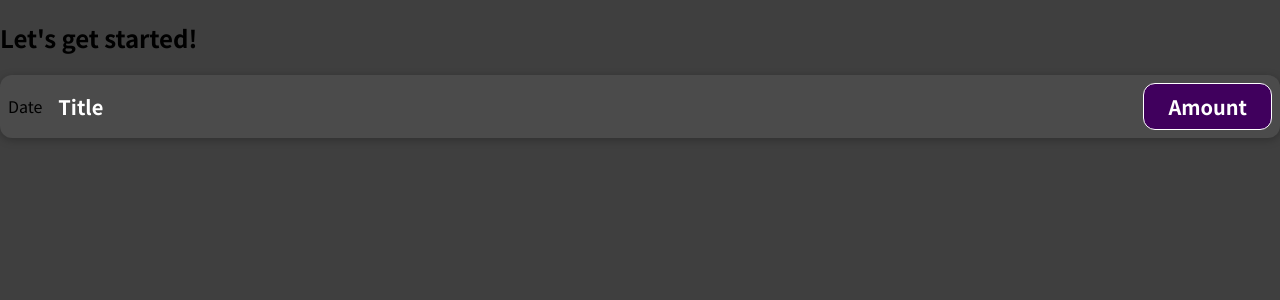
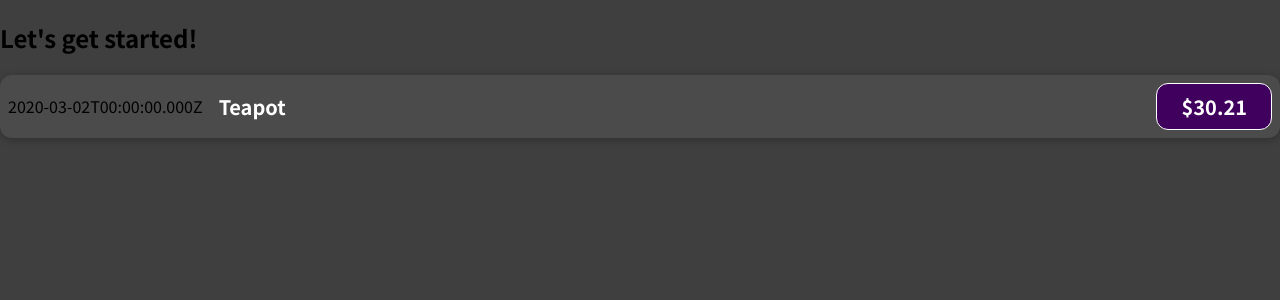
Before and after one commit to alexwhoosh/expenses-app, a JavaScript app: page / in a window 1280 px wide. Shown: the top 300 px of the page. Built offline with nearby package versions, Linux system fonts and the light colour scheme.

Commit message:
feat | create expensesItem component

```diff
--- a/src/components/ExpenseItem.js
+++ b/src/components/ExpenseItem.js
@@ -1,12 +1,16 @@
 import "./ExpenseItem.css";
 
 function ExpenseItem() {
+    const expenseDate = new Date(2020, 2, 2);
+    const expenseTitle = "Teapot";
+    const expenseAmount = 30.21;
+
     return (
         <div className="expense-item">
-            <div>Date</div>
+            <div>{expenseDate.toISOString()}</div>
             <div className="expense-item__description">
-                <h2>Title</h2>
-                <div className="expense-item__price">Amount</div>
+                <h2>{expenseTitle}</h2>
+                <div className="expense-item__price">${expenseAmount}</div>
             </div>
         </div>
     );
```
